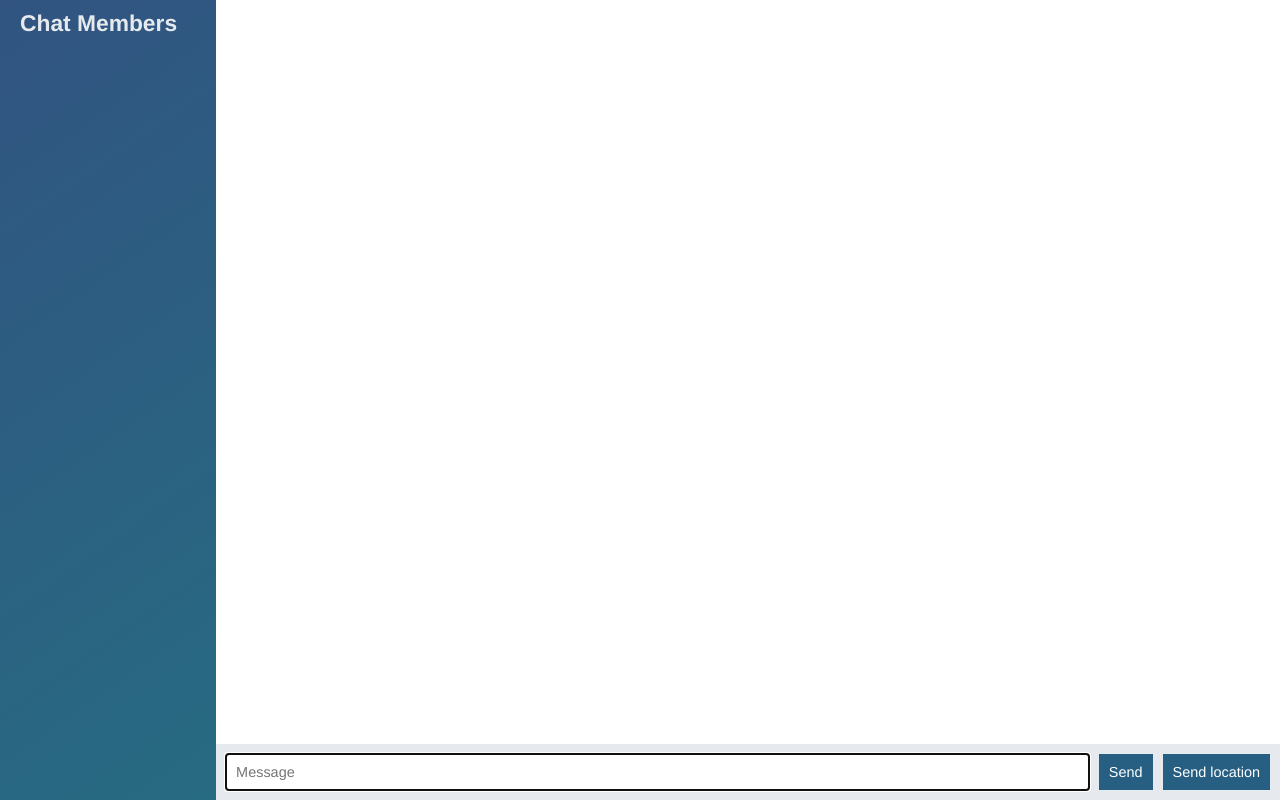
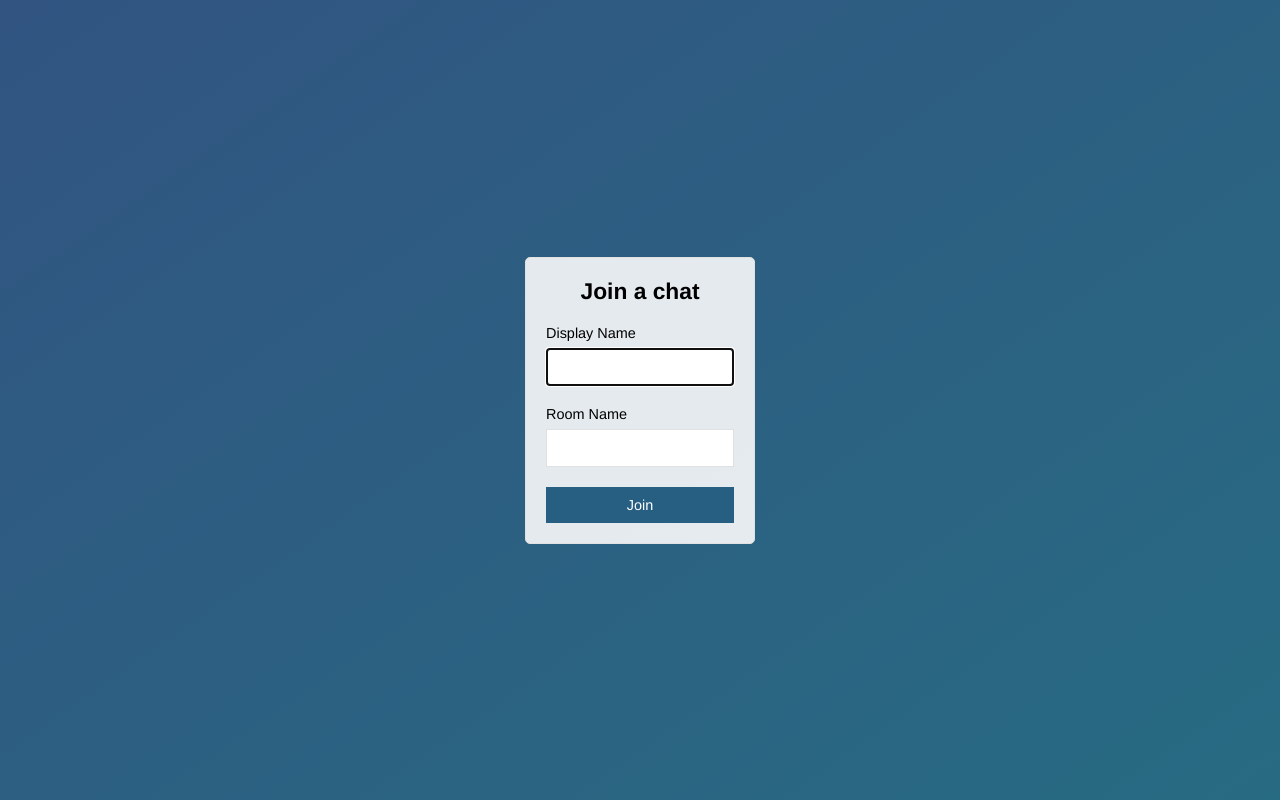
Before and after one commit to DasaRaghavan/node-chat-app, a website: page public/index.html in a window 1280 px wide. Drawn offline with nearby package versions, Linux system fonts and the light colour scheme; no server answers.

Commit message:
create room join page

```diff
--- a/public/index.html
+++ b/public/index.html
@@ -1,53 +1,34 @@
 <!DOCTYPE html>
+
 <html>
   <head>
-    <meta charset="utf-8" />
+    <meta charset="utf-8"/>
+    <title>Join | ChatApp</title>
+    <meta name="viewport" content="width=device-width, initial-scale=1, user-scalable=no" />
     <link rel="stylesheet" href="/css/styles.css" />
   </head>
-    <body class="chat">
-      <!-- <p>welcome to the chat app</p> -->
-      <div class="chat__sidebar">
-        <h3>Chat Members</h3>
-        <div id='users'></div>
-      </div>
-      <div class=chat__main>
-        <ol id="messages" class="chat__messages">
-        </ol>
-        <div class="chat__footer">
-          <form id="message-form">
-            <input name="message" type="text" placeholder="Message" autofocus autocomplete="off"/>
-            <button id="send-button">Send</button>
-          </form>
-          <button id="send-location">Send location</button>
+
+  <body class="centered-form">
+    <div class="centered-form__form">
+      <form action="/chat.html">
+        <div class="form-field">
+          <h3>Join a chat</h3>
         </div>
-      </div>
+        <div class="form-field">
+          <label>Display Name</label>
+          <input type="text" name="name" autofocus />
+        </div>
+        <div class="form-field">
+          <label>Room Name</label>
+          <input type="text" name="room" />
+        </div>
+        <div class="form-field">
+          <button>Join</button>
+        </div>
+      </form>
+    </div>
 
-      <script id="message-template" type="text/template">
-        <li class="message">
-          <div class="message__title">
-            <h4>{{ from }}</h4>
-            <span>{{ createdAt }} </span>
-        </div>
-          <div class="message__body"></div>
-            <p>{{ text }}</p>
-        </li>
-      </script>
 
-      <script id="location-message-template" type="text/template">
-        <li class="message">
-          <div class="message__title">
-            <h4>{{ from }}</h4>
-            <span>{{ createdAt }} </span>
-        </div>
-          <div class="message__body"></div>
-            <a id="location-anchor" target="_blank" href="{{ url }}">My Current location</a>
-        </li>
-      </script>
 
-      <script src="/socket.io/socket.io.js"></script>
-      <script src="/js/libs/jquery-3.2.1.min.js"></script>
-      <script src="/js/libs/moment.js"></script>
-      <script src="/js/libs/mustache.js"></script>
-      <script src="/js/index.js"></script>
-    </body>
+  </body>
 </html>
```
Also changed, not shown: public/chat.html (added, +55 -0 lines), public/js/chat.js (renamed from public/js/index.js).
